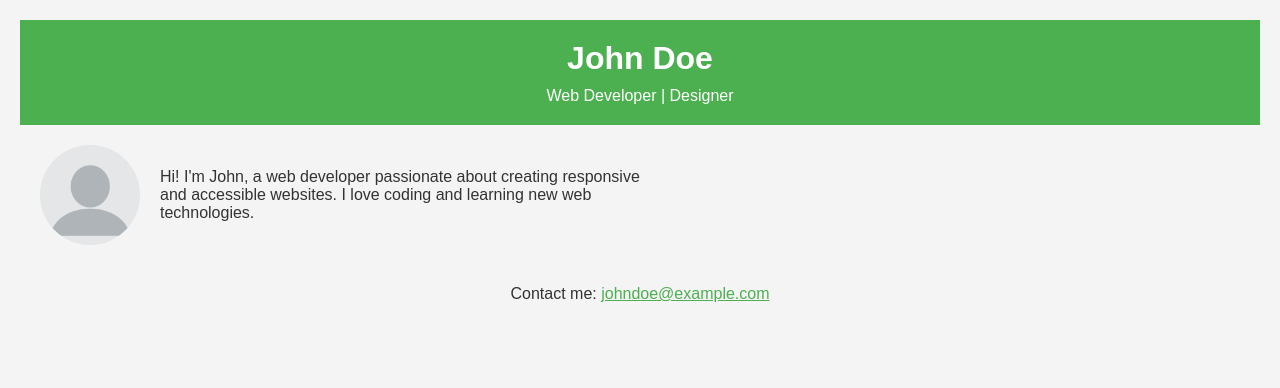
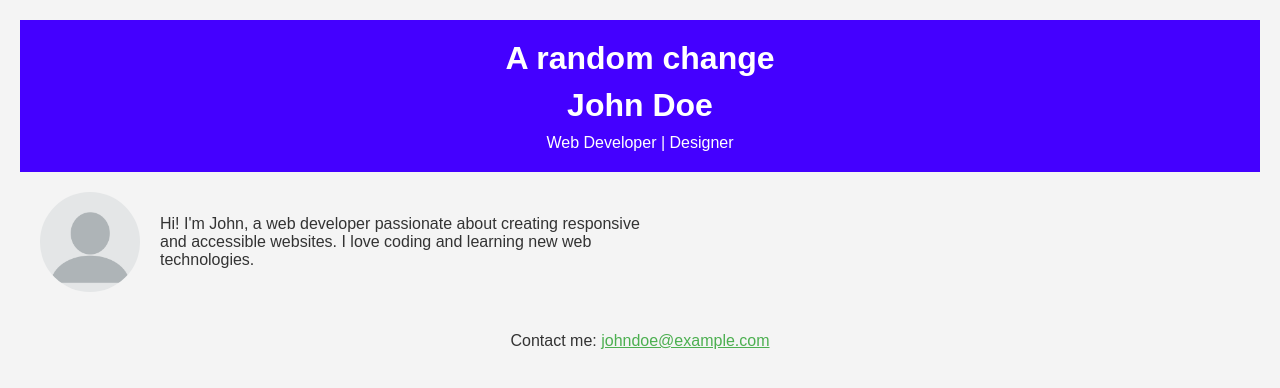
Before and after one commit to nourbenchaaben/Task1, a plain HTML site: page index.html in a window 1280 px wide. Drawn offline with Linux system fonts and the light colour scheme.

Commit message:
a random change

```diff
--- a/index.html
+++ b/index.html
@@ -8,6 +8,7 @@
   </head>
   <body>
     <header>
+      <h1>A random change</h1>
       <h1>John Doe</h1>
       <p>Web Developer | Designer</p>
     </header>
--- a/styles.css
+++ b/styles.css
@@ -14,7 +14,7 @@ body {
 
 header {
   text-align: center;
-  background-color: #4CAF50;
+  background-color: #4400ff;
   color: white;
   padding: 20px;
 }
```
